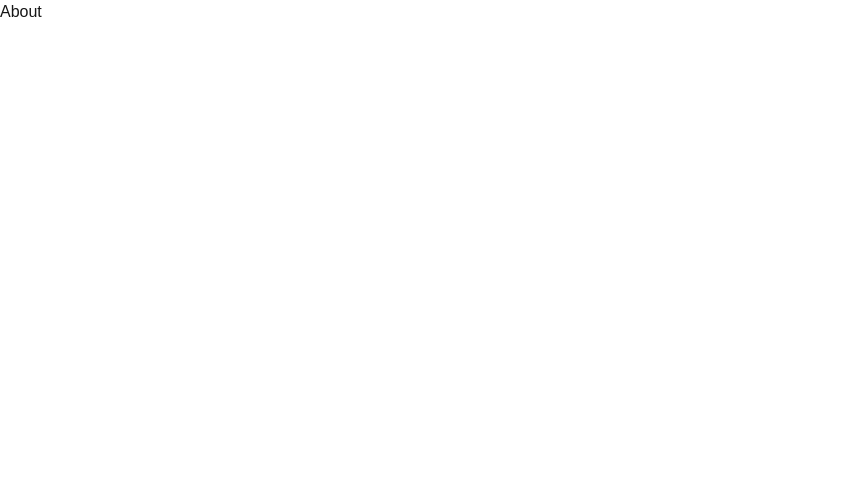
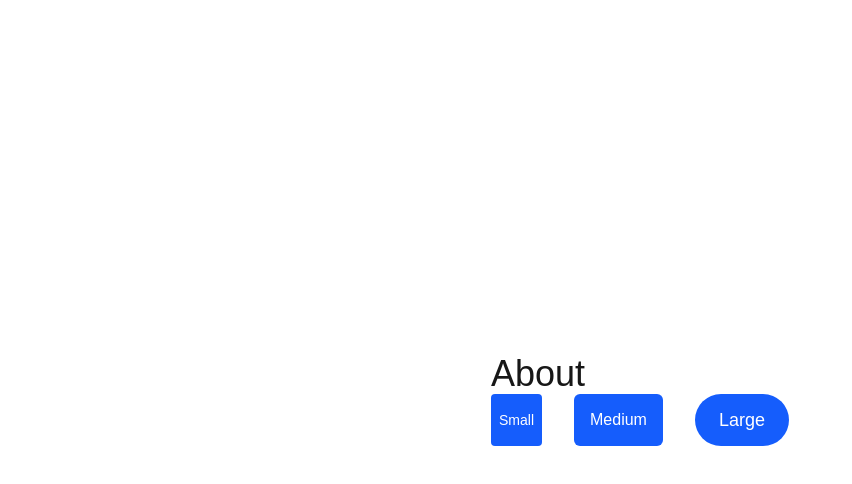
Before and after one commit to Joshuakibwage/alx-project-0x02-setup, a Next.js app in the folder alx-project-0x02/: page /about in a window 1280 px wide. Shown: the top 484 px of the page, without its empty margins (0-852 px from the left). Built offline with nearby package versions, Linux system fonts and the light colour scheme.

Commit message:
feat: add and reuse a button component

```diff
--- /dev/null
+++ b/alx-project-0x02/components/common/Button.tsx
@@ -0,0 +1,28 @@
+import ButtonProps from '@/interfaces';
+
+
+const sizeClasses = {
+    small: "px-2 py-1 text-sm",
+    medium: "px-4 py-2 text-base",
+    large: "px-6 py-3 text-lg",
+}
+
+
+const Button: React.FC<ButtonProps> = ({
+    label,
+    size = "medium",
+    shape = "rounded-md",
+    onClick,
+}) => {
+
+      const className = `bg-blue-600 text-white ${sizeClasses[size]} ${shape} hover:bg-blue-700 transition cursor-pointer`;
+
+    return (
+        <button className={className} onClick={onClick}>
+            {label}
+        </button>
+    )
+}
+
+
+export default Button;
--- a/alx-project-0x02/interfaces/index.ts
+++ b/alx-project-0x02/interfaces/index.ts
@@ -11,3 +11,11 @@ export interface PostModalProps {
   onClose: () => void;
   onSubmit: (post: { title: string; content: string }) => void;
 }
+
+
+export interface ButtonProps {
+    label: string;
+    size?: 'small' | 'medium' | 'large';
+    shape?: 'rounded-sm' | 'rounded-md' | 'rounded-md';
+    onClick?: () => void;
+}
--- a/alx-project-0x02/pages/about.tsx
+++ b/alx-project-0x02/pages/about.tsx
@@ -1,10 +1,30 @@
-
+import Button from '@/components/common/Button';
 
 
 const About: React.FC = () => {
     return (
-        <div>
-            <h1>About</h1>
+        <div className="grid place-content-center h-screen w-full">
+            <h1 className="text-4xl ">About</h1>
+
+            <div className="flex gap-8">
+                <Button
+                    size="small"
+                    label="Small"
+                    shape="rounded-sm"
+                />
+
+                <Button
+                    size="medium"
+                    label="Medium"
+                    shape="rounded-md"
+                />
+
+                <Button
+                    size="large"
+                    label="Large"
+                    shape="rounded-full"
+                />
+            </div>
         </div>
     )
 }
```
